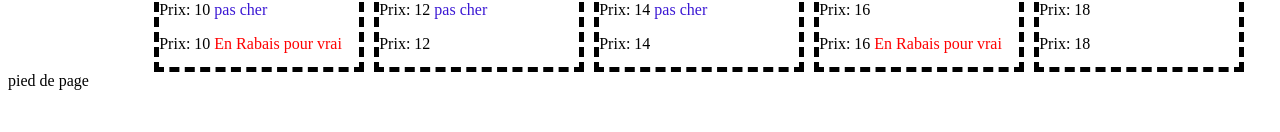
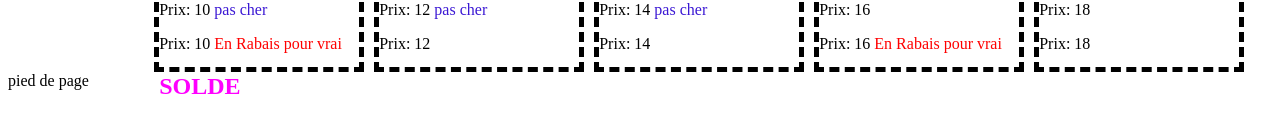
Before and after one commit to RoxanneLefebvre/FirstNgApp, an Angular app: page /produit in a window 1280 px wide. Shown: the part 168-300 px from the top of the page. Built offline with nearby package versions, Linux system fonts and the light colour scheme.

Commit message:
ajout de fonction estEnSolde qui affiche solde si la condition est remplis

```diff
--- a/src/app/liste.component.css
+++ b/src/app/liste.component.css
@@ -13,4 +13,7 @@
 }
 .liste .rabais {
   color: red;
+}
+.liste .solde {
+  color: rgb(255, 0, 255);
 }/*# sourceMappingURL=liste.component.css.map */
--- a/src/app/liste/liste.component.html
+++ b/src/app/liste/liste.component.html
@@ -7,6 +7,8 @@
         <p>Prix: {{unProduit.prix}} <span *ngIf="unProduit.rabais" class="rabais">En Rabais pour vrai</span>
         </p>
 
+        <h2 class="solde" *ngIf="estEnSolde(unProduit)">SOLDE</h2>
+
     </article>
 
 </section>
--- a/src/app/liste/liste.component.scss
+++ b/src/app/liste/liste.component.scss
@@ -16,4 +16,7 @@
     .rabais{
         color: red;
     }
+    .solde{
+        color: rgb(255, 0, 255);
+    }
 }
--- a/src/app/liste/liste.component.ts
+++ b/src/app/liste/liste.component.ts
@@ -21,10 +21,15 @@ export class ListeComponent {
         id: 1+index,
         rabais : !(index % 3)
       };
-    }
-    )
+    })
+
+
     console.log(this.produits);
+  }
 
+  estEnSolde(unProduit:IProduit){ //recoit un truc de type IProduit
+
+    return (unProduit.prix < 15 && unProduit.rabais)
   }
 
 }
```
Also changed, not shown: 1 other file (tests, documents, lock files or other folders).
